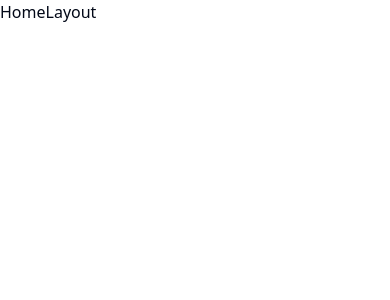
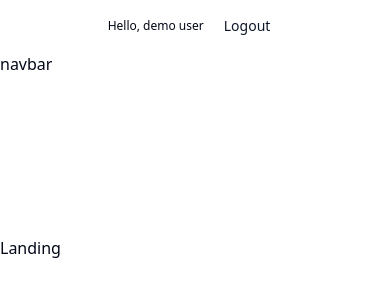
Before and after one commit to alirlikh/store, a React (Vite) app: page / in a window 390 px wide. Shown: the top 300 px of the page. Built offline with nearby package versions, Linux system fonts and the light colour scheme.

Commit message:
feat: add Header component

```diff
--- /dev/null
+++ b/src/components/Header.tsx
@@ -0,0 +1,41 @@
+import { useNavigate, Link } from "react-router-dom"
+import { Button } from "./ui/button"
+import { useState } from "react"
+
+const Header = () => {
+  const navigate = useNavigate()
+  const [user, setUser] = useState<{ username: string } | null>({ username: "demo user" })
+
+  const handleLogout = () => {
+    setUser(null)
+    navigate("/")
+  }
+
+  return (
+    <>
+      <header>
+        <div className="align-element flex justify-center sm:justify-end py-2">
+          {user ? (
+            <div className="flex gap-x-2 sm:gap-x-8 items-center">
+              <p className="text-xs sm:text-sm "> Hello, {user.username}</p>
+              <Button variant={"link"} size={"sm"} onClick={handleLogout}>
+                Logout
+              </Button>
+            </div>
+          ) : (
+            <div className="flex gap-x-6 justify-center items-center -mr-4">
+              <Button asChild variant={"link"} size={"sm"}>
+                <Link to={"/login"}>Sign in / Guest</Link>
+              </Button>
+              <Button asChild variant={"link"} size={"sm"}>
+                <Link to={"/register"}>Register</Link>
+              </Button>
+            </div>
+          )}
+        </div>
+      </header>
+    </>
+  )
+}
+
+export default Header
--- /dev/null
+++ b/src/components/index.ts
@@ -0,0 +1 @@
+export { default as Header } from "./Header"
--- a/src/index.css
+++ b/src/index.css
@@ -27,7 +27,7 @@
     --chart-3: 197 37% 24%;
     --chart-4: 43 74% 66%;
     --chart-5: 27 87% 67%;
-    --radius: 0.5rem
+    --radius: 0.5rem;
   }
   .dark {
     --background: 222.2 84% 4.9%;
@@ -53,9 +53,16 @@
     --chart-2: 160 60% 45%;
     --chart-3: 30 80% 55%;
     --chart-4: 280 65% 60%;
-    --chart-5: 340 75% 55%
+    --chart-5: 340 75% 55%;
   }
 }
+
+@layer components {
+  .align-element {
+    @apply mx-auto max-w-6xl px-8;
+  }
+}
+
 @layer base {
   * {
     @apply border-border;
--- a/src/pages/HomeLayout.tsx
+++ b/src/pages/HomeLayout.tsx
@@ -1,8 +1,14 @@
-import React from 'react'
+import { Header } from "@/components"
+import { Outlet } from "react-router-dom"
 
 const HomeLayout = () => {
   return (
-    <div>HomeLayout</div>
+    <>
+      <Header />
+      <nav>navbar</nav>
+      <div className="align-element py-20"></div>
+      <Outlet />
+    </>
   )
 }
 
```
